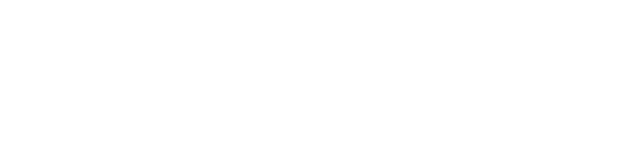
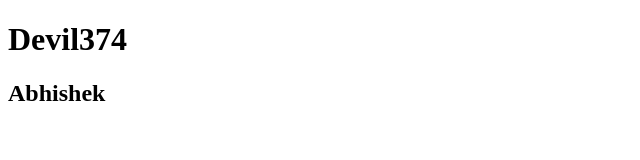
Before and after one commit to nishad374/DEMO_GitHub_110, a plain HTML site: page index.html in a window 1280 px wide. Shown: the whole page, without its empty margins (0-640 px from the left). Drawn offline with Linux system fonts and the light colour scheme.

Commit message:
modified index.html

```diff
--- a/index.html
+++ b/index.html
@@ -1,6 +1,12 @@
 <!DOCTYPE html>
 <html lang="en">
 <head>
+    <h1>
+        Devil374
+    </h1>
+    <h2>
+        Abhishek
+    </h2>
     <meta charset="UTF-8">
     <meta name="viewport" content="width=device-width, initial-scale=1.0">
     <title>Document</title>
```
